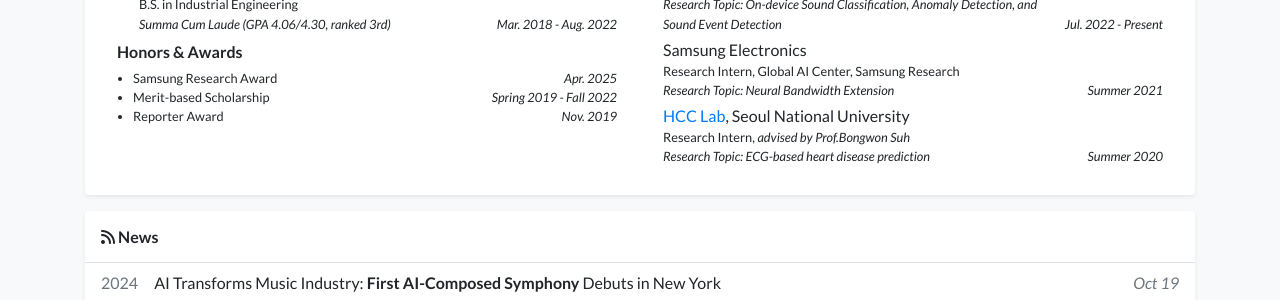
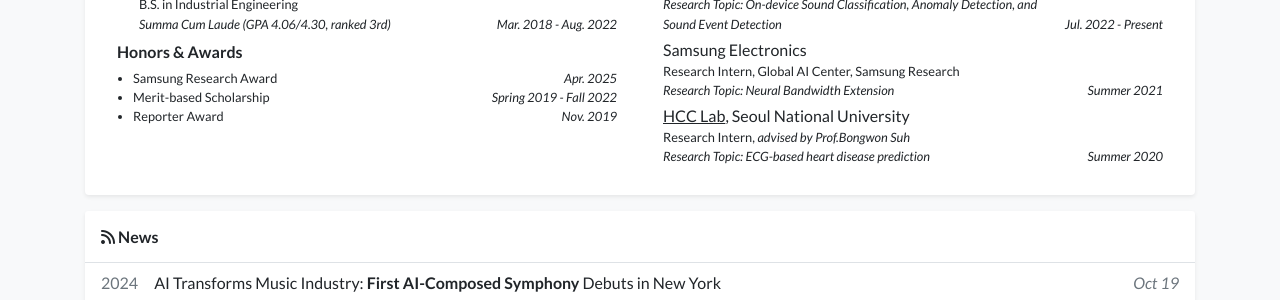
Before and after one commit to hbjk0305/hbjk0305.github.io, a Jekyll site: the page built from index.html, in a window 1280 px wide and 900 px high, scrolled down 598 px. Shown: the part 150-450 px from the top of the window. Built offline with Jekyll 4.4.1, drawn with Linux system fonts in a browser that asks for light colours; nearby versions of some CDN libraries; a style sheet for code colours, icons or effects is not loaded.

Commit message:
no color

```diff
--- a/_data/profile.yml
+++ b/_data/profile.yml
@@ -55,7 +55,7 @@ experience:
     Research Intern, Global AI Center, Samsung Research <br>
     <em>Research Topic: Neural Bandwidth Extension</em>
   date: Summer 2021
-- name: <a href="https://hcclab.notion.site/Human-Centered-Computing-Lab-HCCL-3fc9cecbb5a642d1ada697c83430dc47" target="_blank">HCC Lab</a>, Seoul National University
+- name: <a href="https://hcclab.notion.site/Human-Centered-Computing-Lab-HCCL-3fc9cecbb5a642d1ada697c83430dc47" target="_blank" style="color:inherit; text-decoration:underline;">HCC Lab</a>, Seoul National University
   position: >-
     Research Intern, <i>advised by Prof.Bongwon Suh</i> <br>
     <em>Research Topic: ECG-based heart disease prediction</em>
```
